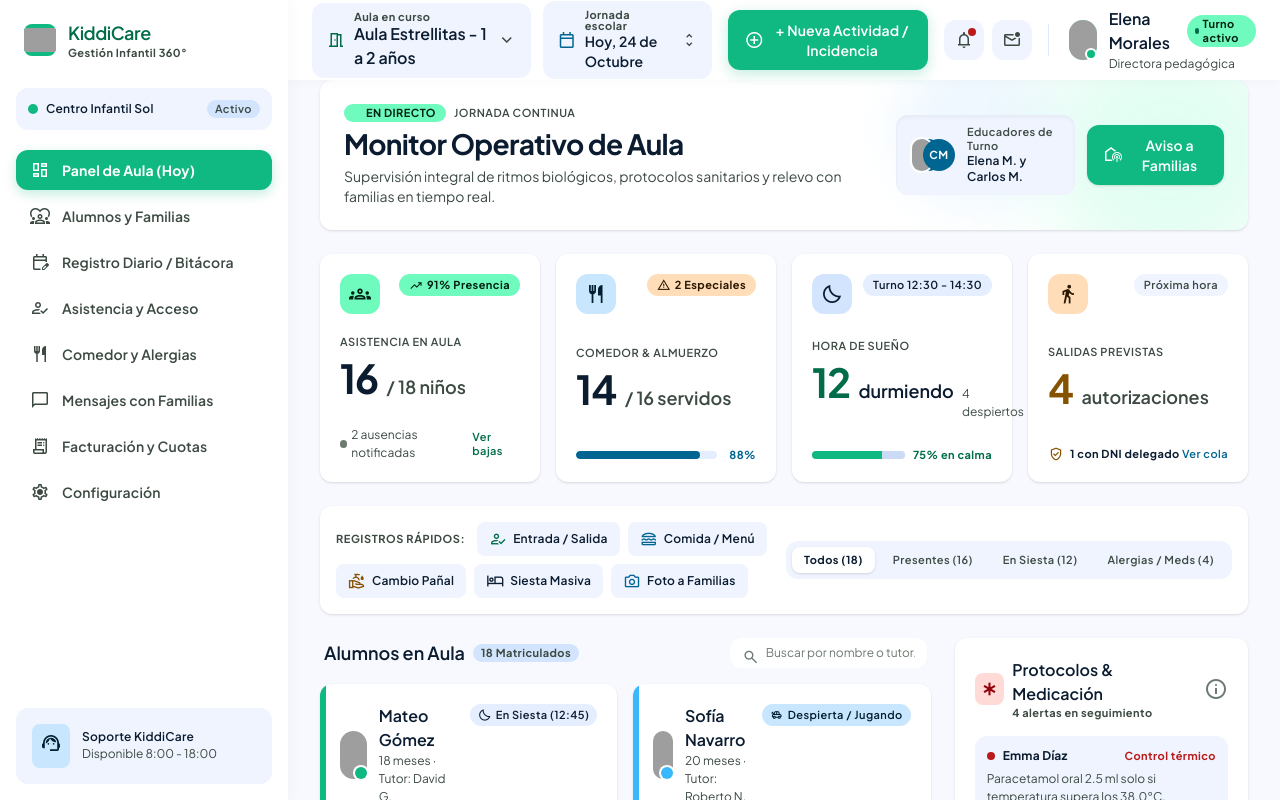
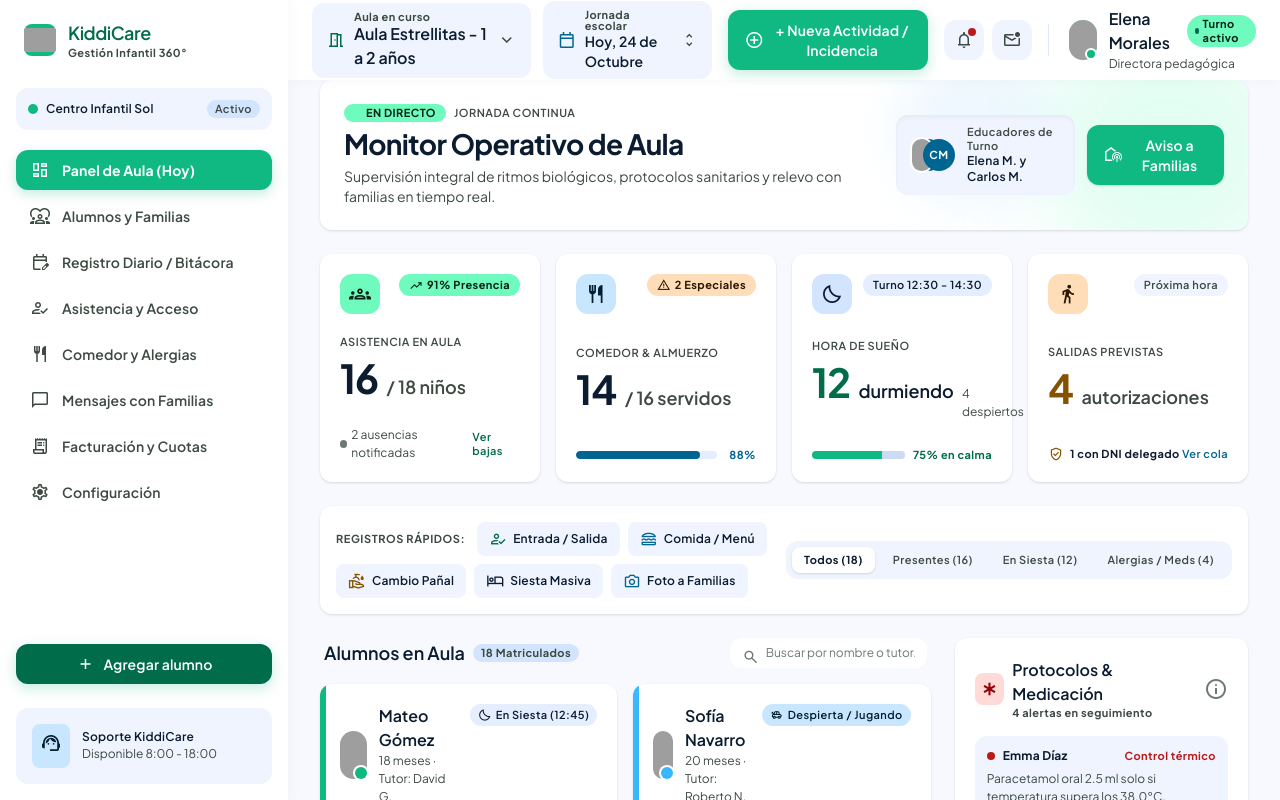
Before and after one commit to maxifernandeaz/open-daycare, a Next.js app: page /panel-aula in a window 1280 px wide. Shown: the top 800 px of the page. Built offline with nearby package versions, Linux system fonts and the light colour scheme; grey boxes are pictures that could not be loaded.

Commit message:
feat: enhance AppSidebar with dynamic navigation and call-to-action button for adding a child

```diff
--- a/app/components/panel-aula/AppSidebar.tsx
+++ b/app/components/panel-aula/AppSidebar.tsx
@@ -9,7 +9,18 @@ const ACTIVE_NAV_ITEM_CLASSES =
 const NAV_ITEM_CLASSES =
   "flex items-center gap-3 px-3.5 py-2.5 rounded-xl font-label-lg text-label-lg text-on-surface-variant hover:bg-surface-container hover:text-on-surface transition-colors";
 
-export default function AppSidebar() {
+const CTA_CLASSES =
+  "flex items-center justify-center gap-2 px-3.5 py-2.5 rounded-xl bg-primary text-on-primary font-label-lg text-label-lg shadow-[0_4px_14px_rgba(16,185,129,0.25)] hover:opacity-90 transition-opacity";
+
+const NAV_ITEM_HREFS: Record<string, string> = {
+  "alumnos-y-familias": "/agregar-nino",
+};
+
+type AppSidebarProps = {
+  activePath?: string;
+};
+
+export default function AppSidebar({ activePath }: AppSidebarProps) {
   const { brand, center, navItems, support } = classroomShell;
 
   return (
@@ -50,17 +61,32 @@ export default function AppSidebar() {
         </div>
 
         <nav className="flex-1 px-4 py-3 space-y-1.5 overflow-y-auto">
-          {navItems.map((item) => (
+          {navItems.map((item) => {
+            const isActive =
+              activePath === undefined
+                ? Boolean(item.active)
+                : item.path === activePath;
+            const href = NAV_ITEM_HREFS[item.path] ?? "#";
+
+            return (
               <a
-              className={item.active ? ACTIVE_NAV_ITEM_CLASSES : NAV_ITEM_CLASSES}
-              href="#"
+                className={isActive ? ACTIVE_NAV_ITEM_CLASSES : NAV_ITEM_CLASSES}
+                href={href}
                 key={item.path}
               >
                 <Icon name={item.icon} size={20} />
                 <span>{item.label}</span>
               </a>
-          ))}
+            );
+          })}
         </nav>
+
+        <div className="px-4 pb-2">
+          <a className={CTA_CLASSES} href="/agregar-nino">
+            <Icon name="add" size={20} />
+            <span>Agregar alumno</span>
+          </a>
+        </div>
       </div>
 
       <div className="p-4 m-4 bg-surface-container-low rounded-xl flex items-center gap-3">
```
Lines whose indentation alone changed are shown as unchanged.
